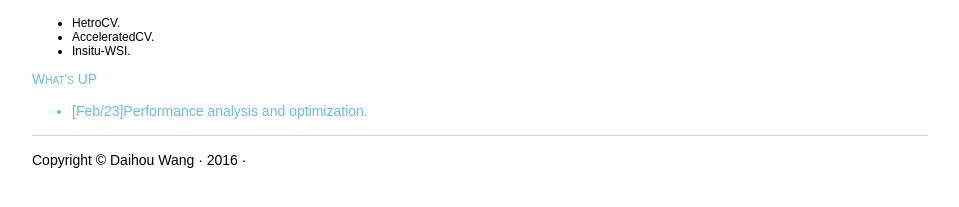
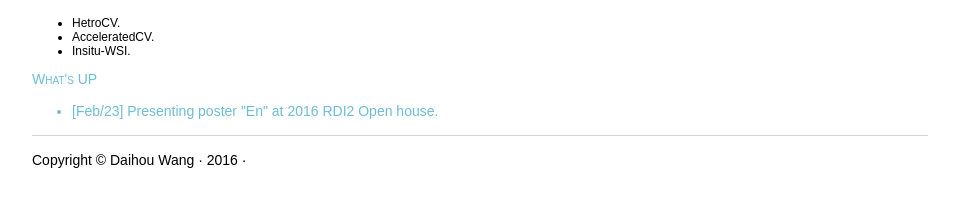
Before and after one commit to Deb25/Deb25.github.io, a Jekyll site: the page index.html, which Jekyll copies as it is, in a window 1280 px wide. Shown: the part 618-825 px from the top of the page, without its empty margins (160-1119 px from the left). Built offline with Jekyll 4.4.1, drawn with Linux system fonts in a browser that asks for light colours.

Commit message:
Update index.html

```diff
--- a/index.html
+++ b/index.html
@@ -47,7 +47,7 @@
 			<div class="container">
 				<h3>What's UP</h3>
 					<ul>
-  					<li>[Feb/23]Performance analysis and optimization.</li>
+  					<li>[Feb/23] Presenting poster "En" at 2016 RDI2 Open house.</li>
 					</ul>
     			</div>
     		</div>
```
